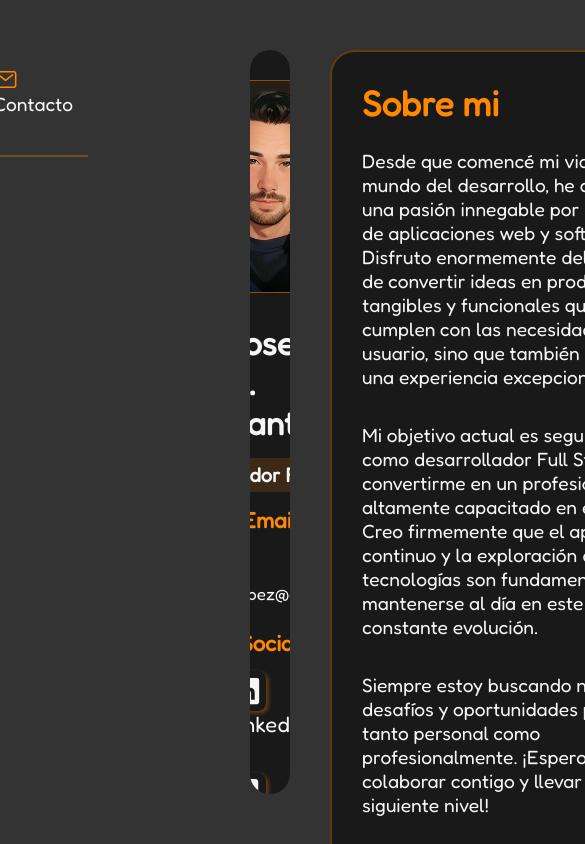
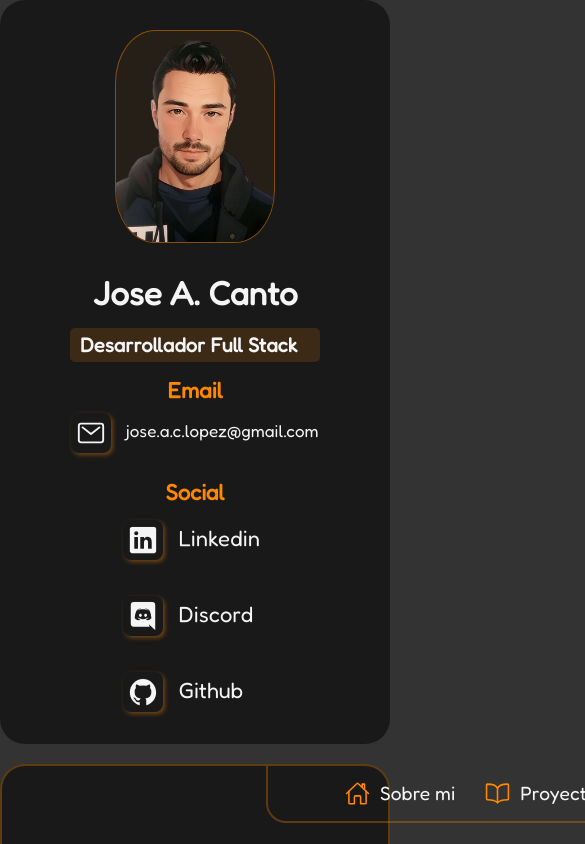
Before and after one commit to JackDev21/PortfolioJoseAcanto, a plain HTML site: page index.html in a window 390 px wide. Shown: the top 844 px of the page, 585 px wide, since content can reach past the window. Drawn offline with nearby package versions, Linux system fonts and the light colour scheme.

Commit message:
media 768px

```diff
--- a/styles/style.css
+++ b/styles/style.css
@@ -30,7 +30,6 @@ body {
   border-radius: 25px;
   margin: 0px 20px 0px 250px;
   width: 750px;
-
 }
 
 .avatar-img {
@@ -376,3 +375,35 @@ iframe {
 
 
 /*Responsive */
+
+@media screen and (max-width: 768px) {
+
+  body {
+    display: flex;
+    flex-direction: column;
+    justify-content: center;
+    align-items: center;
+    gap: 20px;
+  }
+
+  .asidebar {
+    width: 100%;
+    margin: 0;
+    position: relative;
+    top: 0;
+  }
+
+  .main {
+    width: 100%;
+    margin: 0;
+  }
+
+  .navbar {
+    position: relative;
+    top: -20px;
+    right: -244px;
+    width: 500px;
+
+  }
+
+}
```
